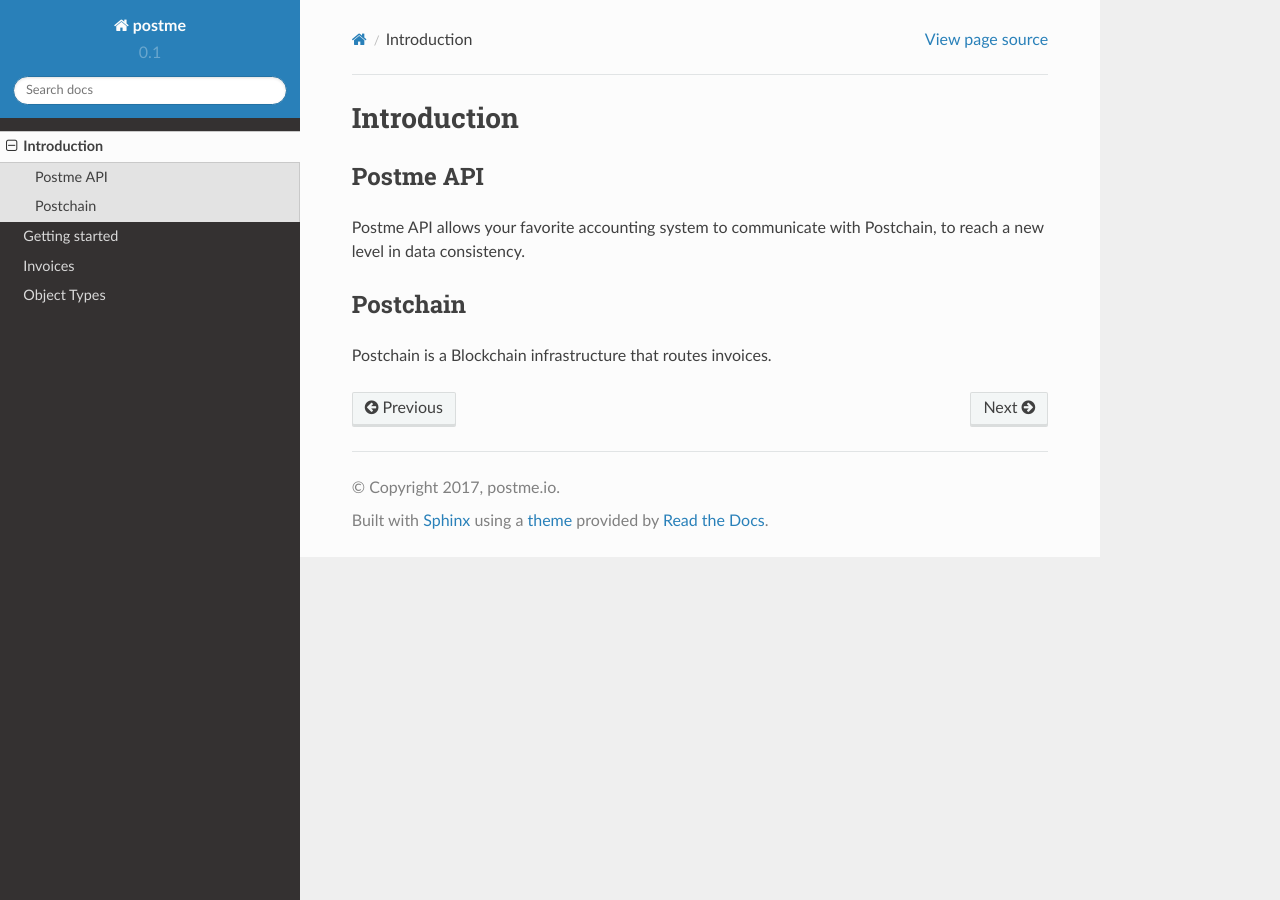
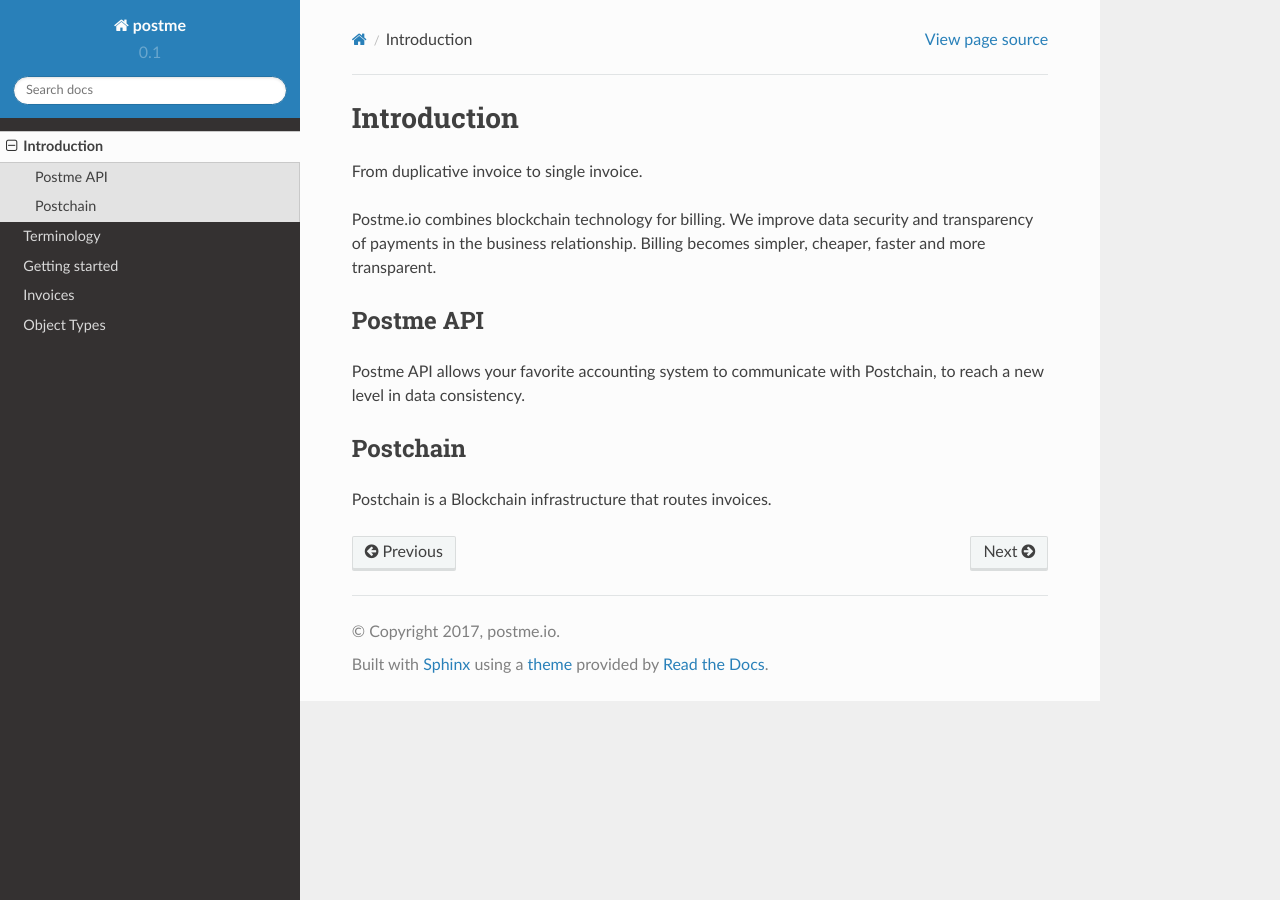
Before and after one commit to birdydigital/postme-docs, a Sphinx documentation site: the page built from docs/introduction.rst, in a window 1280 px wide. Built offline with Sphinx 7.4.7 and the Read the Docs theme 2.0.0, drawn with Linux system fonts in a browser that asks for light colours.

Commit message:
Try fix index doc

```diff
--- a/docs/index.rst
+++ b/docs/index.rst
@@ -10,6 +10,7 @@
    :glob:
 
    introduction
+   terminology
    getting-started
    invoices
    object-types
--- a/docs/introduction.rst
+++ b/docs/introduction.rst
@@ -2,6 +2,13 @@
 
 Introduction
 ============
+
+From duplicative invoice to single invoice.
+
+Postme.io combines blockchain technology for billing.
+We improve data security and transparency of payments in the business relationship.
+Billing becomes simpler, cheaper, faster and more transparent.
+
 
 Postme API
 ----------
```
Also changed, not shown: docs/terminology.rst (added, +21 -0 lines).
